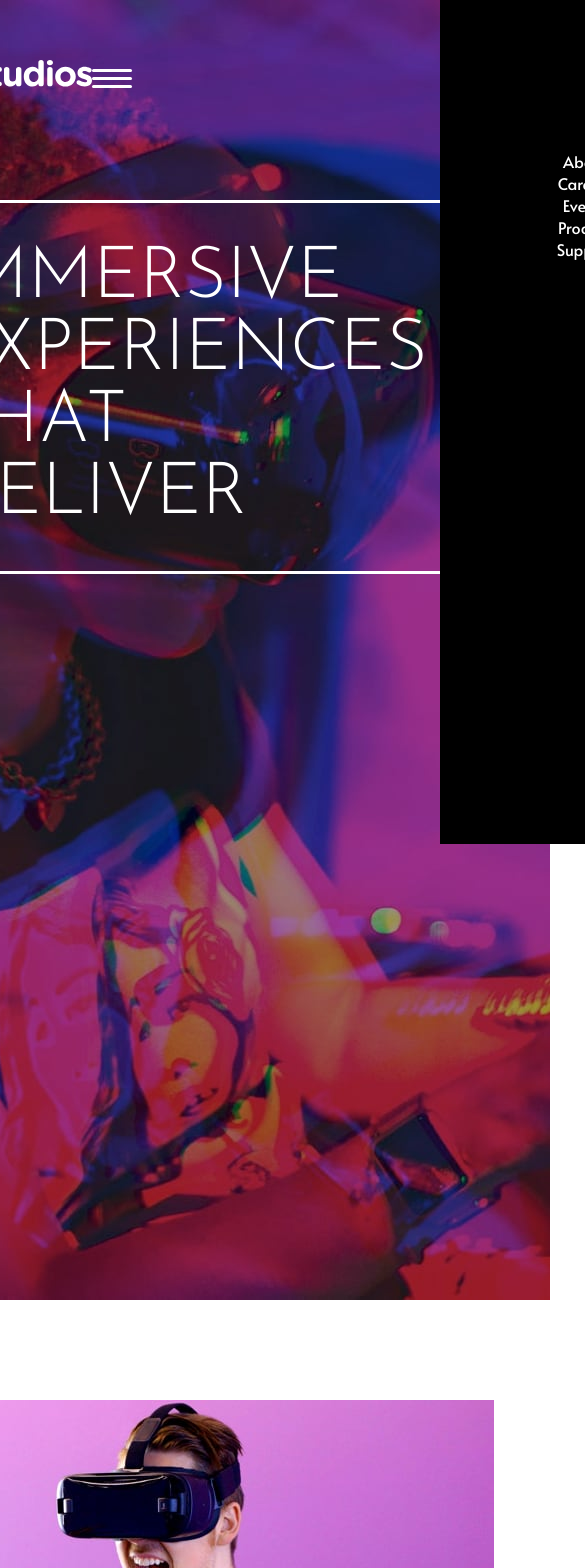
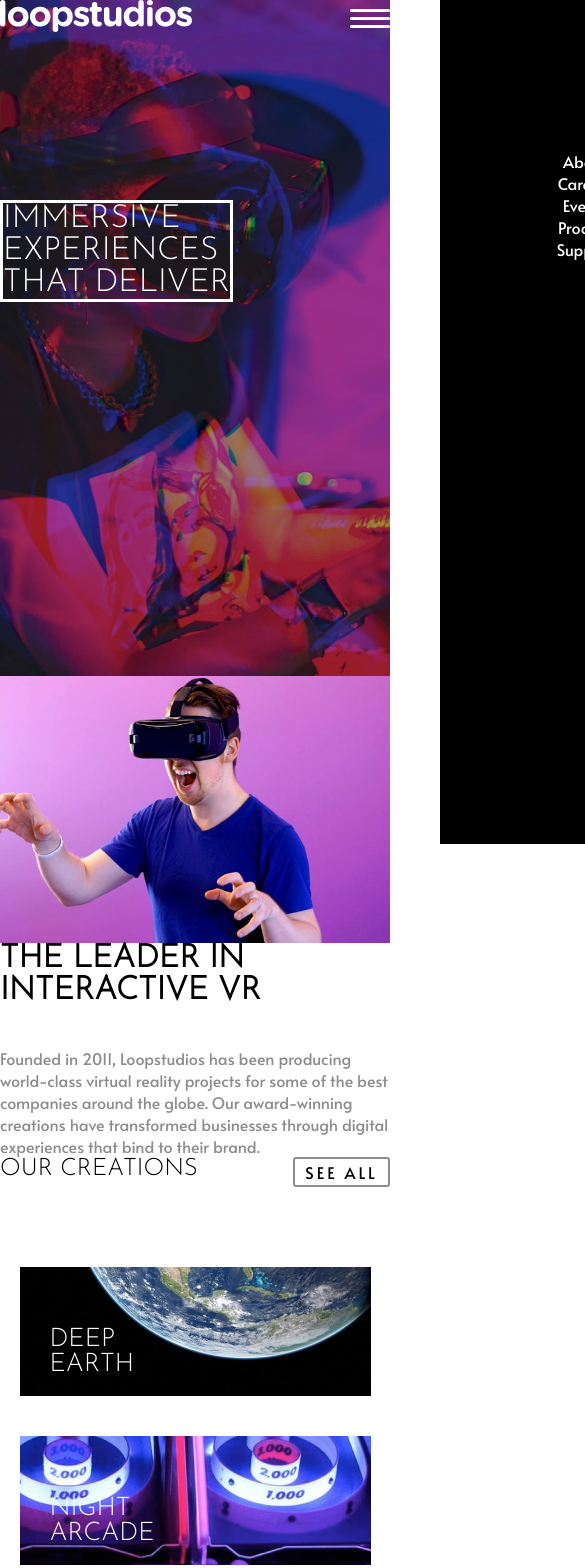
Before and after one commit to DantDev/loopstudios-page, a React (Vite) app: page / in a window 390 px wide. Shown: the top 1568 px of the page, 585 px wide, since content can reach past the window. Built offline with nearby package versions, Linux system fonts and the light colour scheme.

Commit message:
Responsive design changes

```diff
--- a/src/App.jsx
+++ b/src/App.jsx
@@ -115,23 +115,26 @@ function App() {
         </div>
       </div>
       <footer>
+        <div className="footer-nav">
+          <img className="footer-logo" src={logo} />
+          <div className="footer-menu">
+            <p className="footer-menu-item"><a href="">A<span>bou</span>t</a></p>
+            <p className="footer-menu-item"><a href="">Ca<span>ree</span>rs</a></p>
+            <p className="footer-menu-item"><a href="">E<span>ven</span>ts</a></p>
+            <p className="footer-menu-item"><a href="">Pr<span>odu</span>cts</a></p>
+            <p className="footer-menu-item"><a href="">Su<span>ppo</span>rt</a></p>
+          </div>
+        </div>
         <div className="footer-logos">
-          <img className="footer-logo" src={logo} />
           <div className="social-logos">
             <img className="logo-single" src={facebookLogo} />
             <img className="logo-single" src={twitterLogo} />
             <img className="logo-single" src={pinterestLogo} />
             <img className="logo-single" src={instagramLogo} />
           </div>
-        </div>
-        <div className="footer-nav">
-          <p className="footer-menu-item"><a href="">A<span>bou</span>t</a></p>
-          <p className="footer-menu-item"><a href="">Ca<span>ree</span>rs</a></p>
-          <p className="footer-menu-item"><a href="">E<span>ven</span>ts</a></p>
-          <p className="footer-menu-item"><a href="">Pr<span>odu</span>cts</a></p>
-          <p className="footer-menu-item"><a href="">Su<span>ppo</span>rt</a></p>
           <div className="copyright">
-            <p className="copyright-text">© 2021 Loopstudios. All rights reserved.</p></div>
+            <p className="copyright-text">© 2021 Loopstudios. All rights reserved.</p>
+          </div>
         </div>
       </footer>
     </div>
--- a/src/index.css
+++ b/src/index.css
@@ -262,21 +262,31 @@
 }
 
 footer{
+  display: flex;
   background: black;
   height: 160px;
 }
 
-.footer-logos{
+.footer-nav{
   display: flex;
+  flex-direction: column;
   padding: 40px 100px 10px;
+}
+
+.footer-menu{
+  display: flex;
 }
 
 .footer-logo{
   height: 24px;
+  width: min-content;
+  margin-bottom: 20px;
 }
 
 .social-logos{
   margin-left: auto;
+  margin-top: 30px;
+  margin-bottom: 20px;
 }
 
 .logo-single{
@@ -294,12 +304,14 @@ footer{
   margin-right: 0;
 }
 
-.footer-nav{
+.footer-logos{
   display: flex;
-  padding: 0 100px;
+  flex-direction: column;
+  margin-left: auto;
+  margin-right: 100px;
 }
 
-.footer-nav p a{
+.footer-menu p a{
   text-decoration: none;
   color: white;
 }
@@ -335,7 +347,26 @@ footer{
     flex-direction: column;
     align-items: center;
     justify-content: center;
-    max-width: 350px;
+    max-width: 100vw;
+  }
+
+  /*HEADER*/
+
+  .header{
+    width: 100vw;
+  }
+
+  .nav-section{
+    padding: 0;
+  }
+
+  .header-info{
+    padding: 0;
+  }
+
+  .header-text{
+    font-size: 2em;
+    padding: 0;
   }
 
   .hamburger,
@@ -362,6 +393,13 @@ footer{
 
   .hero-background-mobile{
     display: block;
+    width: 100vw;
+  }
+
+  /*Content 1*/
+
+  .content-1{
+    padding: 0;
   }
 
   .img-interactive{
@@ -370,10 +408,41 @@ footer{
 
   .img-interactive-mobile{
     display: block;
+    width: 100vw;
   }
 
   .content-1-info{
     position: static;
+    padding: 0;
+    width: 100vw;
+  }
+
+  .content-1-title{
+    font-size: 2em;
+  }
+
+  /*CONTENT 2*/
+
+  .content-2{
+    padding: 0;
+    width: 100vw;
+    display: flex;
+    flex-direction: column;
+    align-items: center;
+  }
+
+  .content-2-info{
+    width: 100vw;
+  }
+
+  .content-2-title{
+    font-size: 1.5em;
+  }
+
+  .see-btn{
+    font-size: 1em;
+    height: 30px;
+    padding: 0 10px;
   }
 
   .img-single{
@@ -382,13 +451,55 @@ footer{
 
   .img-single-mobile{
     display: block;
+    max-width: 90vw;
+  }
+
+  .img-title{
+    font-size: 1.6em;
+    top: 60px;
   }
 
   .content-2-imgs-1{
     flex-direction: column;
+    width: 90vw;
   }
 
   .content-2-imgs-2{
     flex-direction: column;
+    width: 90vw;
+  }
+
+  /*FOOTER*/
+
+  footer{
+    height: 400px;
+    width: 100vw;
+    flex-direction: column;
+  }
+
+  .footer-nav{
+    align-items: center;
+  }
+
+  .footer-menu{
+    flex-direction: column;
+    align-items: center;
+  }
+
+  .footer-menu-item{
+    margin: 0;
+  }
+
+  .footer-logos{
+    margin: 0;
+    align-items: center;
+  }
+
+  .social-logos{
+    margin-left: 0;
+  }
+
+  .copyright{
+    margin: 0;
   }
 }
```
